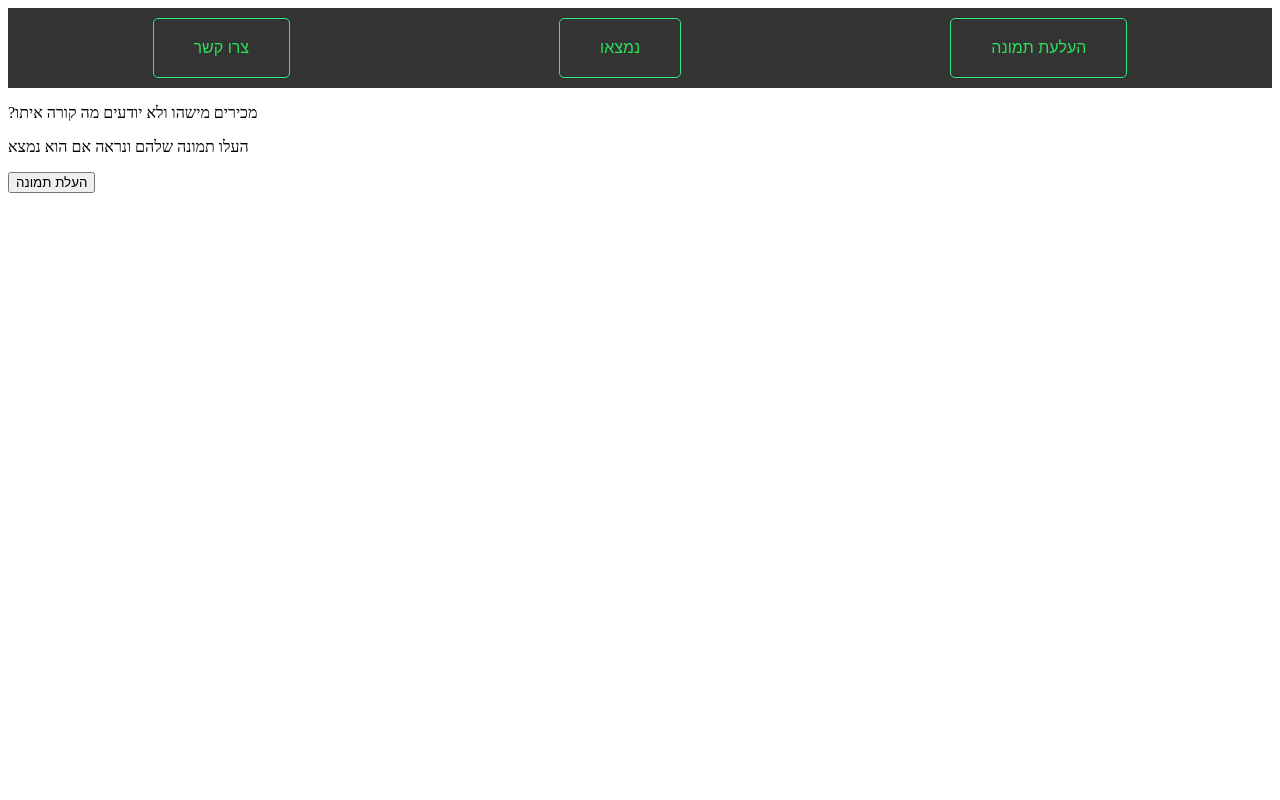
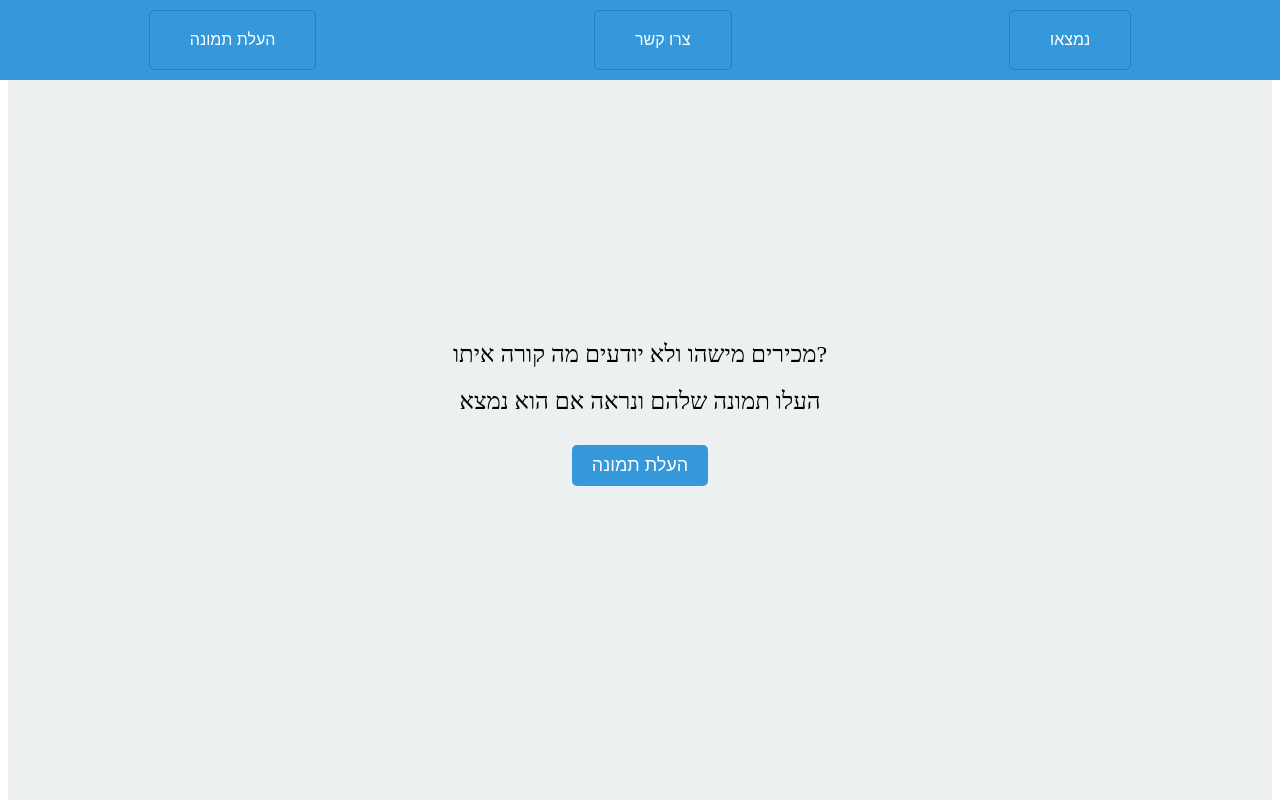
Before and after one commit to IthamarBaron/FaceFinderWeb, a plain HTML site: page index.html in a window 1280 px wide. Shown: the top 800 px of the page. Drawn offline with Linux system fonts and the light colour scheme.

Commit message:
Update index.html
a lot of CSS and added 2 more segments

```diff
--- a/index.html
+++ b/index.html
@@ -6,41 +6,117 @@
     <style>
         /* Style for the hotbar */
         .hotbar {
-            background-color: #333;
+            background-color: #3498db; /* Change to a relaxing blue color */
             display: flex;
             justify-content: space-around;
             padding: 10px;
+            position: fixed;
+            top: 0;
+            left: 0;
+            right: 0;
         }
 
         /* Style for the hotbar segments */
         .segment {
-            margin: 0 10px;
-            color: #2edf5a;
+            color: #fff; /* White text for better contrast */
             text-decoration: none;
             padding: 20px 40px;
-            border: 1px solid #35e780;
+            border: 1px solid #2980b9; /* Slightly darker border color */
             border-radius: 5px;
             transition: background-color 0.3s;
-            font-family: arial;
+            font-family: Arial;
         }
 
         /* Hover effect for segments */
         .segment:hover {
-            background-color: #555;
+            background-color: #2980b9; /* Slightly darker background on hover */
+        }
+
+        /* Style for each segment to take the entire screen height */
+        .full-screen-segment {
+            height: 100vh;
+            display: flex;
+            justify-content: center;
+            align-items: center;
+            flex-direction: column;
+            text-align: right; /* Right-align text for Hebrew */
+            direction: rtl; /* Right-to-left text direction for Hebrew */
+        }
+
+        /* Style for individual segments */
+        .upload {
+            background-color: #ecf0f1; /* Light gray background */
+        }
+
+        .contact {
+            background-color: #d5dbdb; /* Lighter gray background */
+        }
+
+        .found {
+            background-color: #c3d1d1; /* Even lighter gray background */
+        }
+
+        /* Style for the text and button inside segments */
+        .upload p,
+        .contact p,
+        .found p {
+            font-size: 24px;
+            margin: 10px 0;
+        }
+
+        .upload button,
+        .contact button,
+        .found button {
+            background-color: #3498db; /* Match the hotbar background color */
+            color: #fff;
+            border: none;
+            border-radius: 5px;
+            padding: 10px 20px;
+            font-size: 18px;
+            cursor: pointer;
+            transition: background-color 0.3s;
+            margin-top: 20px;
+        }
+
+        .upload button:hover,
+        .contact button:hover,
+        .found button:hover {
+            background-color: #2980b9; /* Slightly darker background on hover */
+        }
+
+        /* Style for the bullet points on the list */
+        .found li {
+            text-align: right; /* Right-align text for Hebrew */
+            direction: rtl; /* Right-to-left text direction for Hebrew */
+            margin-right: 20px; /* Add margin to the right for spacing */
+            list-style: disc outside none; /* Remove default bullet points */
         }
     </style>
 </head>
 <body>
     <div class="hotbar">
-        <a href="#" class="segment">צרו קשר</a>
-        <a href="#" class="segment">נמצאו</a>
-        <a href="#" class="segment">העלעת תמונה</a>
+        <a href="#upload" class="segment">העלת תמונה</a>
+        <a href="#contact" class="segment">צרו קשר</a>
+        <a href="#found" class="segment">נמצאו</a>
     </div>
 
-    <div class = "upload">
+    <div class="full-screen-segment upload" id="upload">
         <p>?מכירים מישהו ולא יודעים מה קורה איתו</p>
         <p>העלו תמונה שלהם ונראה אם הוא נמצא</p>
         <button>העלת תמונה</button>
     </div>
+
+    <div class="full-screen-segment contact" id="contact">
+        <p>?מצאתם טעות או שיש לכם משהו לספר לנו</p>
+        <p>lorem.impsum@gmail.com :אימייל</p>
+    </div>
+
+    <div class="full-screen-segment found" id="found">
+        <h2>נמצאים</h2>
+        <ul>
+            <li>לורם אימפסום</li>
+            <li>דולאר סית </li>
+        </ul>
+    </div>
 </body>
 </html>
```
